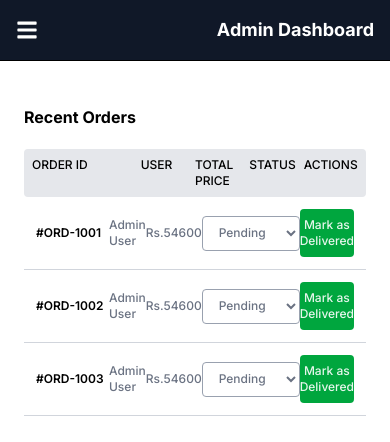
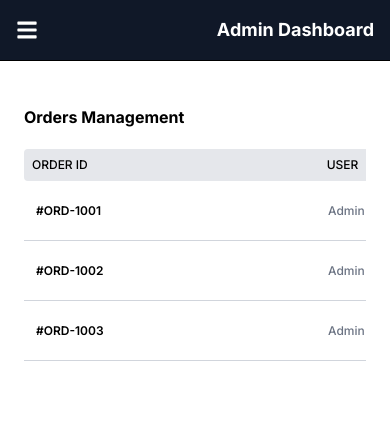
Before and after one commit to Itsme-Mingmar/E-commerce-, a React (Vite) app in the folder frontend/: page /admin/orders in a window 390 px wide. Shown: the top 442 px of the page. Built offline with nearby package versions, Linux system fonts and the light colour scheme.

Commit message:
update for mobile responsive

```diff
--- a/frontend/src/components/Admin/OrdersManagement.jsx
+++ b/frontend/src/components/Admin/OrdersManagement.jsx
@@ -33,47 +33,77 @@ const OrdersManagement = () => {
     }
 
     return (
-        <div className='container min-h-screen p-6 md:p-12'>
-            <div className='overflow-x-auto'>
-                <p className='font-bold my-5'>Recent Orders</p>
-                <div className='flex bg-gray-200 rounded p-2 font-medium text-xs '>
-                    <p className='basis-2/6'>ORDER ID</p>
-                    <p className='basis-1/6'>USER</p>
-                    <p className='basis-1/6'>TOTAL PRICE</p>
-                    <p className='basis-1/6'>STATUS</p>
-                    <p className='basis-1/6'>ACTIONS</p>
+  <div className="container min-h-screen p-6 md:p-12">
+    <p className="font-bold my-5">Orders Management</p>
+
+    {/* ONLY TABLE SCROLLS */}
+    <div className="overflow-x-auto w-full">
+      <div className="min-w-[900px]">
+
+        <div className="flex bg-gray-200 rounded p-2 font-medium text-xs">
+          <p className="basis-2/6 shrink-0">ORDER ID</p>
+          <p className="basis-1/6 shrink-0">USER</p>
+          <p className="basis-1/6 shrink-0">TOTAL PRICE</p>
+          <p className="basis-1/6 shrink-0">STATUS</p>
+          <p className="basis-1/6 shrink-0">ACTIONS</p>
         </div>
+
+        {/* TABLE BODY */}
         {orders.length > 0 ? (
           orders.map((order) => (
-                        <div key={order._id} className='flex border-b border-gray-300 p-3 font-medium text-xs overflow-auto md:gap-3 items-center'>
-                            <p className='basis-2/6 font-semibold'>{order._id}</p>
-                            <p className='basis-1/6 text-gray-500'>{order.user.name}</p>
-                            <p className='basis-1/6 text-gray-500'>{order.totalPrice}</p>
+            <div
+              key={order._id}
+              className="flex border-b border-gray-300 p-3 font-medium text-xs items-center"
+            >
+              <p className="basis-2/6 shrink-0 font-semibold">
+                {order._id}
+              </p>
+
+              <p className="basis-1/6 shrink-0 text-gray-500">
+                {order.user.name}
+              </p>
+
+              <p className="basis-1/6 shrink-0 text-gray-500">
+                {order.totalPrice}
+              </p>
+
               <select
                 disabled={order.status === "delivered"}
-                                onChange={(e) => handleOrderStatus(order._id, e.target.value)}
+                onChange={(e) =>
+                  handleOrderStatus(order._id, e.target.value)
+                }
                 value={order.status}
-                                className='basis-1/6 text-gray-500 border border-gray-400 rounded py-2 pl-3'>
+                className="shrink-0 text-gray-500 border border-gray-400 rounded py-2 pl-3 mr-4"
+              >
                 <option value="pending">Pending</option>
+                <option value="processing">Processing</option>
                 <option value="delivered">Delivered</option>
-                                <option value="processing">Processing</option>
                 <option value="cancelled">Cancelled</option>
               </select>
+
               <button
-                                onClick={() => handleOrderStatus(order._id, "delivered")}
-                                className={`basis-1/6 rounded py-2 text-white/90
-                                ${order.status == "delivered"
+                onClick={() =>
+                  handleOrderStatus(order._id, "delivered")
+                }
+                className={`basis-1/6 shrink-0 rounded py-2 text-white/90
+                  ${
+                    order.status === "delivered"
                       ? "bg-gray-400 cursor-not-allowed"
-                                        : "bg-green-600 hover:bg-green-700 cursor-pointer"}`}>
+                      : "bg-green-600 hover:bg-green-700 cursor-pointer"
+                  }`}
+              >
                 Mark as Delivered
               </button>
             </div>
           ))
-                ) : (<p className='p-4'>No resent order founds</p>)
-                }
+        ) : (
+          <p className="p-4">No recent orders found</p>
+        )}
       </div>
     </div>
-    )
+  </div>
+);
+
 }
 
 export default OrdersManagement
```
Lines whose indentation alone changed are shown as unchanged.
